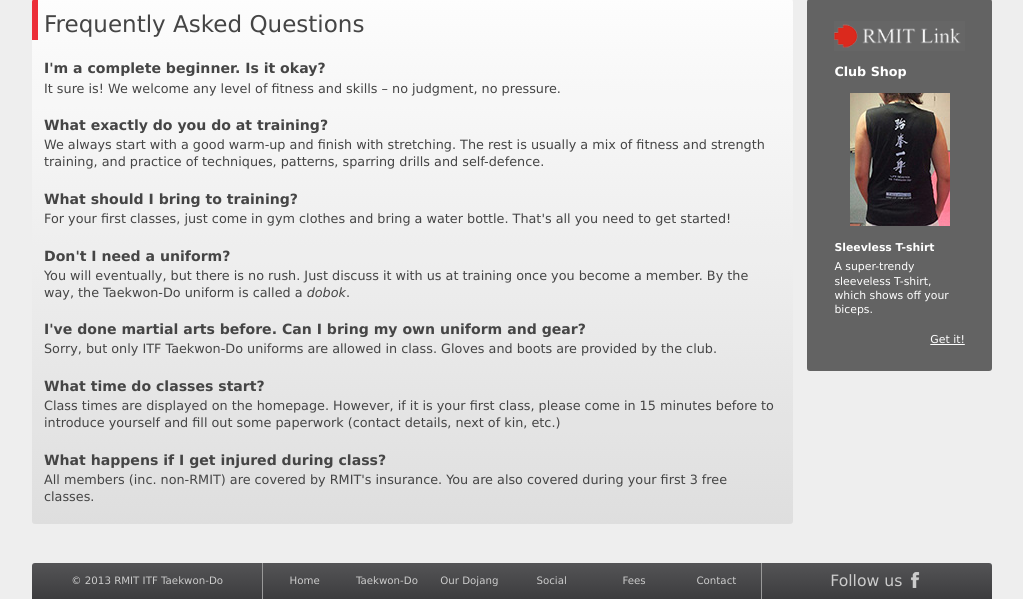
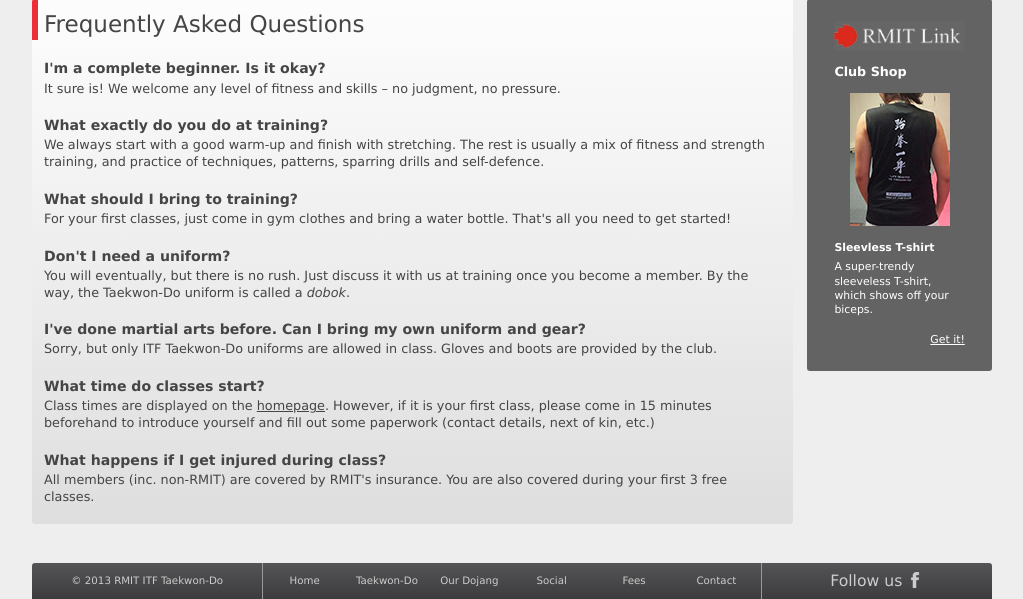
Before and after one commit to axelboc/website-rmittkd, a PHP site: page /contact.php in a window 1280 px wide. Shown: the part 585-1184 px from the top of the page, without its empty margins (128-1151 px from the left). Run offline with PHP 8.4, Linux system fonts and the light colour scheme; some libraries are stand-ins or nearby versions.

Commit message:
Add link to homepage + copy tweak

```diff
--- a/src/contact.php
+++ b/src/contact.php
@@ -70,7 +70,7 @@
 							<dt class="faq-q">I've done martial arts before. Can I bring my own uniform and gear?</dt>
 								<dd class="faq-a">Sorry, but only ITF Taekwon-Do uniforms are allowed in class. Gloves and boots are provided by the club.</dd>
 							<dt class="faq-q">What time do classes start?</dt>
-								<dd class="faq-a">Class times are displayed on the homepage. However, if it is your first class, please come in 15 minutes before to introduce yourself and fill out some paperwork (contact details, next of kin, etc.)</dd>
+								<dd class="faq-a">Class times are displayed on the <a href="/" class="link-blend">homepage</a>. However, if it is your first class, please come in 15 minutes beforehand to introduce yourself and fill out some paperwork (contact details, next of kin, etc.)</dd>
 							<dt class="faq-q">What happens if I get injured during class?</dt>
 								<dd class="faq-a">All members (inc. non-RMIT) are covered by RMIT's insurance. You are also covered during your first 3 free classes.</dd>
 						</dl>
```
